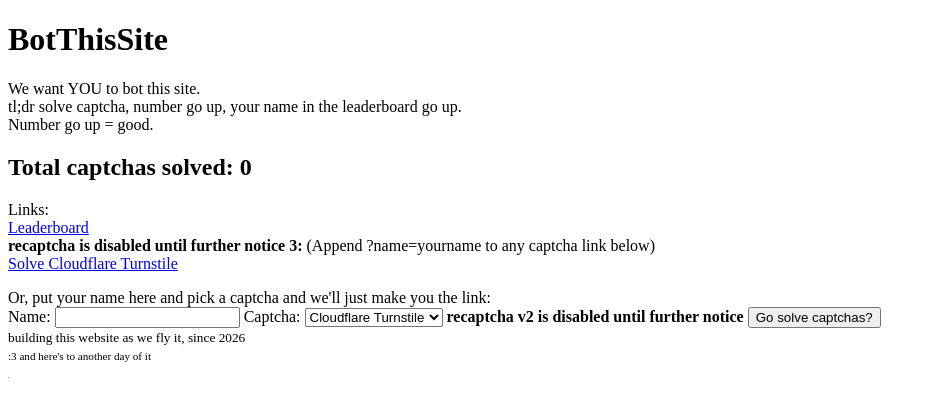
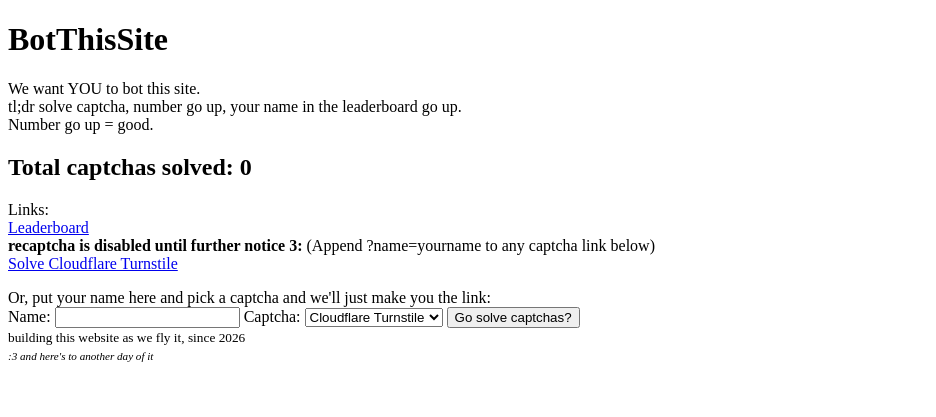
Before and after one commit to opticaldrive/BotThisSite, a FastAPI app: page / in a window 1280 px wide. Shown: the top 417 px of the page, without its empty margins (0-936 px from the left). Run offline with FastAPI, Linux system fonts and the light colour scheme; data that the repository does not hold is empty; grey boxes are pictures that could not be loaded.

Commit message:
feat: update index

```diff
--- a/templates/index.html
+++ b/templates/index.html
@@ -39,7 +39,6 @@ Or, put your name here and pick a captcha and we'll just make you the link: <br>
             {% endfor %}
         </select>
     </label>
-    <b>recaptcha v2 is disabled until further notice</b>
     <button type="submit">Go solve captchas?</button>
 </form>
 <script>
@@ -50,8 +49,8 @@ Or, put your name here and pick a captcha and we'll just make you the link: <br>
     window.location.href = `/captchas/${slug}?name=${encodeURIComponent(name)}`;
   });
 </script>
-<footer><small>building this website as we fly it, since 2026<br><small>:3 and here's to another day of it</small><small></footer>
-<img src="http://ipv4.games/claim?name=BotThisSite" alt="tracker" width="1", height="1">
+<footer><small>building this website as we fly it, since 2026<br><small><i>:3 and here's to another day of it</i></small><small></footer>
+<img src="http://ipv4.games/claim?name=BotThisSite" alt="evil haxxor tracker raygun :3" style="opacity: 0; width: 0; height: 0; position: fixed;">
 <!-- idk does that works ^^ -->
 </body>
 </html>
```
